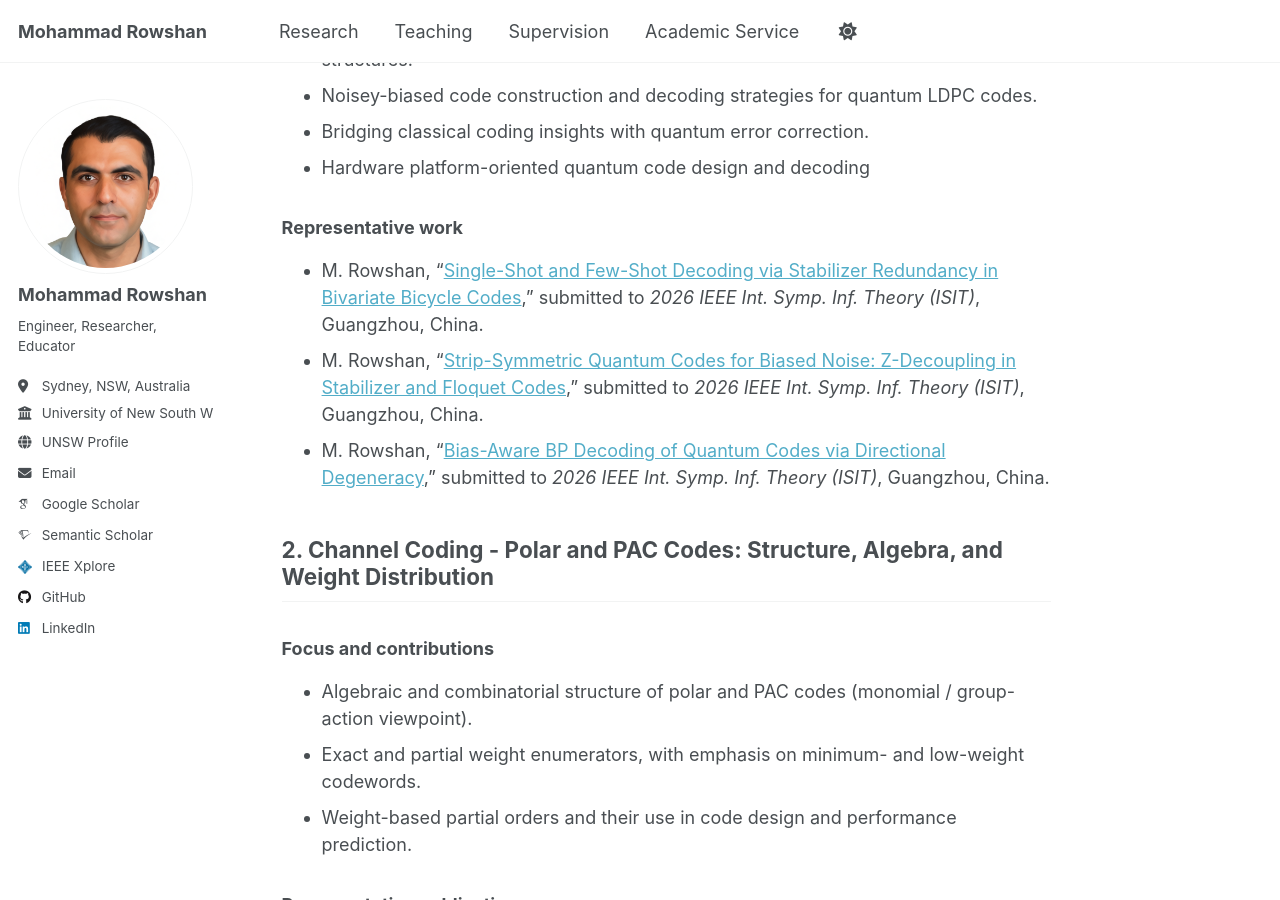
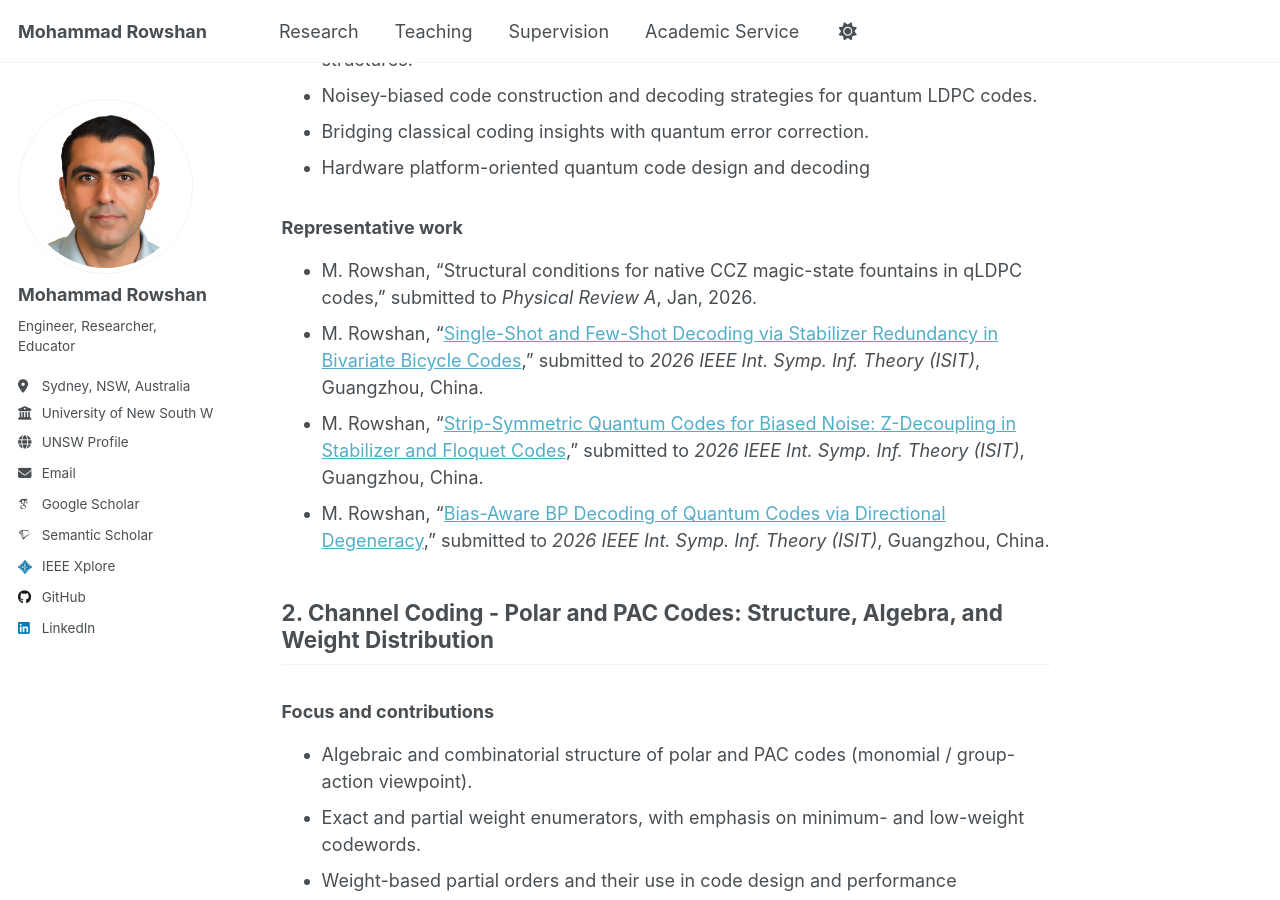
Before and after one commit to mohammad-rowshan/mohammad-rowshan.github.io, a Jekyll site: the page built from _pages/research.md, in a window 1280 px wide and 900 px high, scrolled down 1023 px. Built offline with Jekyll 4.4.1, drawn with Linux system fonts in a browser that asks for light colours; some web fonts are replaced; a script that is not in the unit is left out; comment, search, counter and statistics services are not loaded.

Commit message:
Update research.md

```diff
--- a/_pages/research.md
+++ b/_pages/research.md
@@ -35,6 +35,7 @@ For a complete list, please visit my [Google Scholar](https://scholar.google.com
 
 ### Representative work
 
+- M. Rowshan, “Structural conditions for native CCZ magic-state fountains in qLDPC codes,” submitted to *Physical Review A*, Jan, 2026.
 - M. Rowshan, “[Single-Shot and Few-Shot Decoding via Stabilizer Redundancy in Bivariate Bicycle Codes](https://arxiv.org/pdf/2601.01137),” submitted to *2026 IEEE Int. Symp. Inf. Theory (ISIT)*, Guangzhou, China.
 - M. Rowshan, “[Strip-Symmetric Quantum Codes for Biased Noise: Z-Decoupling in Stabilizer and Floquet Codes](https://arxiv.org/pdf/2601.03623),” submitted to *2026 IEEE Int. Symp. Inf. Theory (ISIT)*, Guangzhou, China.
 - M. Rowshan, “[Bias-Aware BP Decoding of Quantum Codes via Directional Degeneracy](https://arxiv.org/pdf/2601.07240),” submitted to *2026 IEEE Int. Symp. Inf. Theory (ISIT)*, Guangzhou, China.
```
